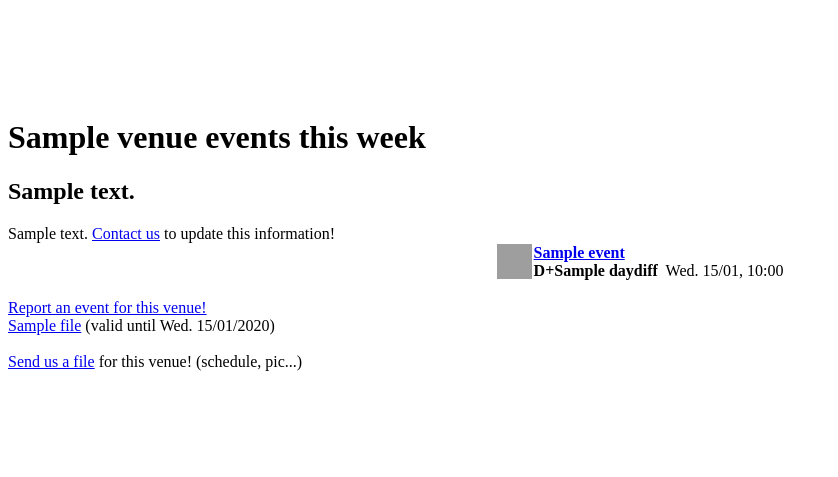
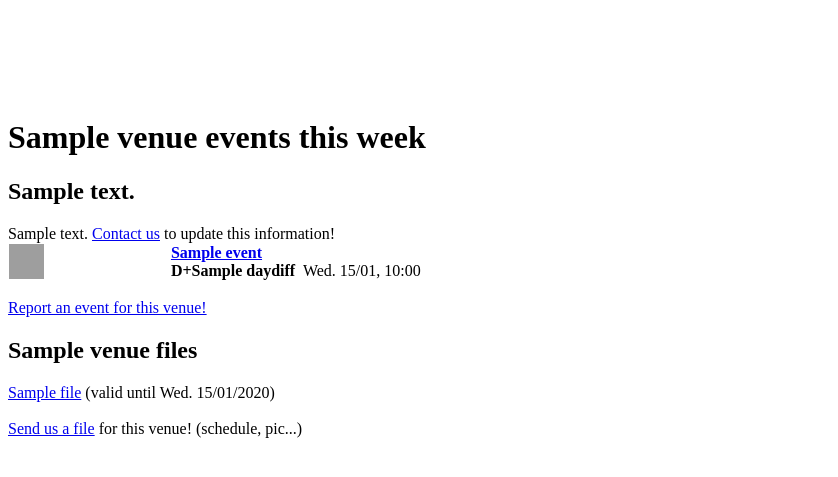
Before and after one commit to domeav/Lady-Penh, a Django app: template ladypenh/templates/venue.html in a window 1280 px wide. Shown: the top 477 px of the page, without its empty margins (0-838 px from the left). Run offline with Django 3.2, Linux system fonts and the light colour scheme; the template is opened without the code that fills it: most values are stand-ins (such as "Sample title", 1, 10 or a date in 2020); parts of the project's set-up code (start-up, migrations or seed data) failed here and were passed over; some libraries are stand-ins or nearby versions; grey boxes are pictures that could not be loaded.

Commit message:
Layout enhancements for venue pages

```diff
--- a/ladypenh/templates/venue.html
+++ b/ladypenh/templates/venue.html
@@ -40,8 +40,8 @@
   </div>
 </div>
 <div class="row">
-  <div id="program" class="column reverse grid_12">
-    <table class="grid_7 stretched" cellspacing="0" style="text-align: left; margin: auto;">
+  <div id="program" class="column reverse grid_6">
+    <table width="100%" class="stretched" cellspacing="0" style="text-align: left;">
       {% for event in events %}
       <tr>
         <td class="evicon"><img height="35px" width="35px" src="/image/event_type/{{ event.type }}.png" alt="{{ event.type }}" style="vertical-align: middle;"/></td>
@@ -63,9 +63,8 @@
     {% endif %}
     <br/><a href="mailto:events@ladypenh.com">Report an event for this venue!</a>
   </div>
-</div>
-<div class="row">
-  <div class="column grid_12">
+  <div class="column grid_6">
+    <h2>{{ venue.name }} files</h2>
     {% for file in files %}
     <a href="/file/{{ file.filename }}">{{ file.name }}</a>
     {% if file.valid_until %}
```
